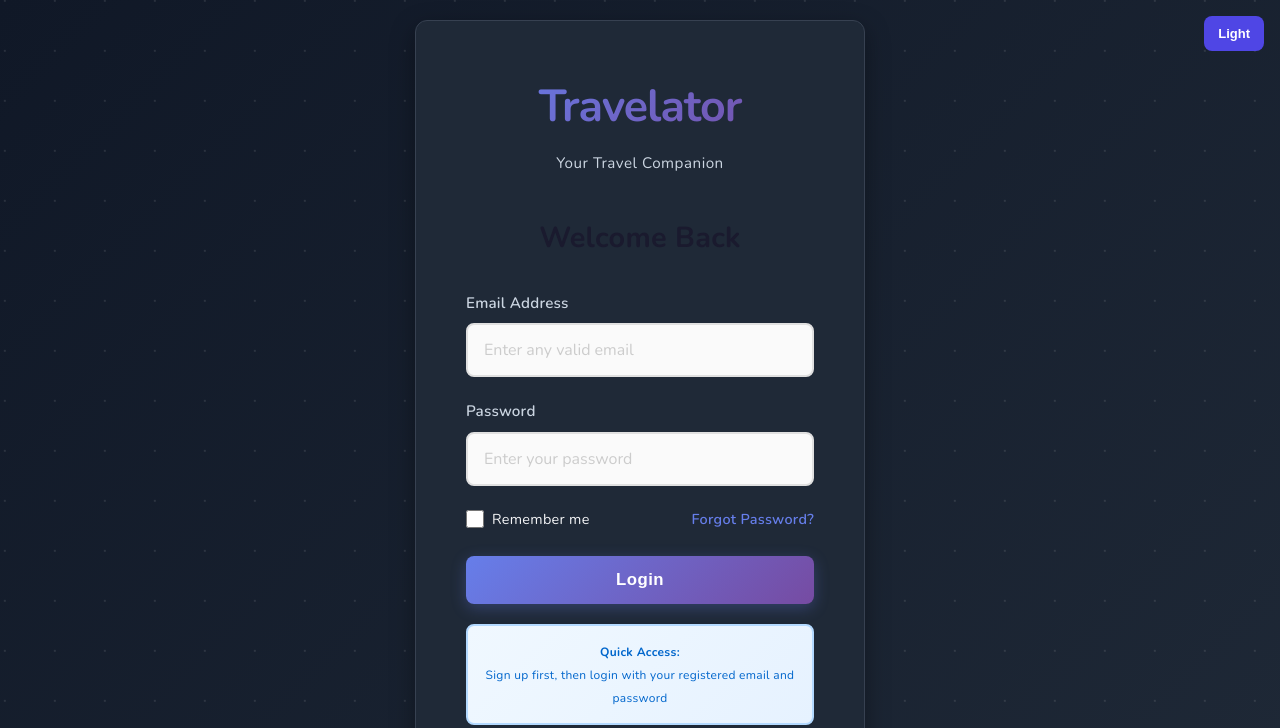
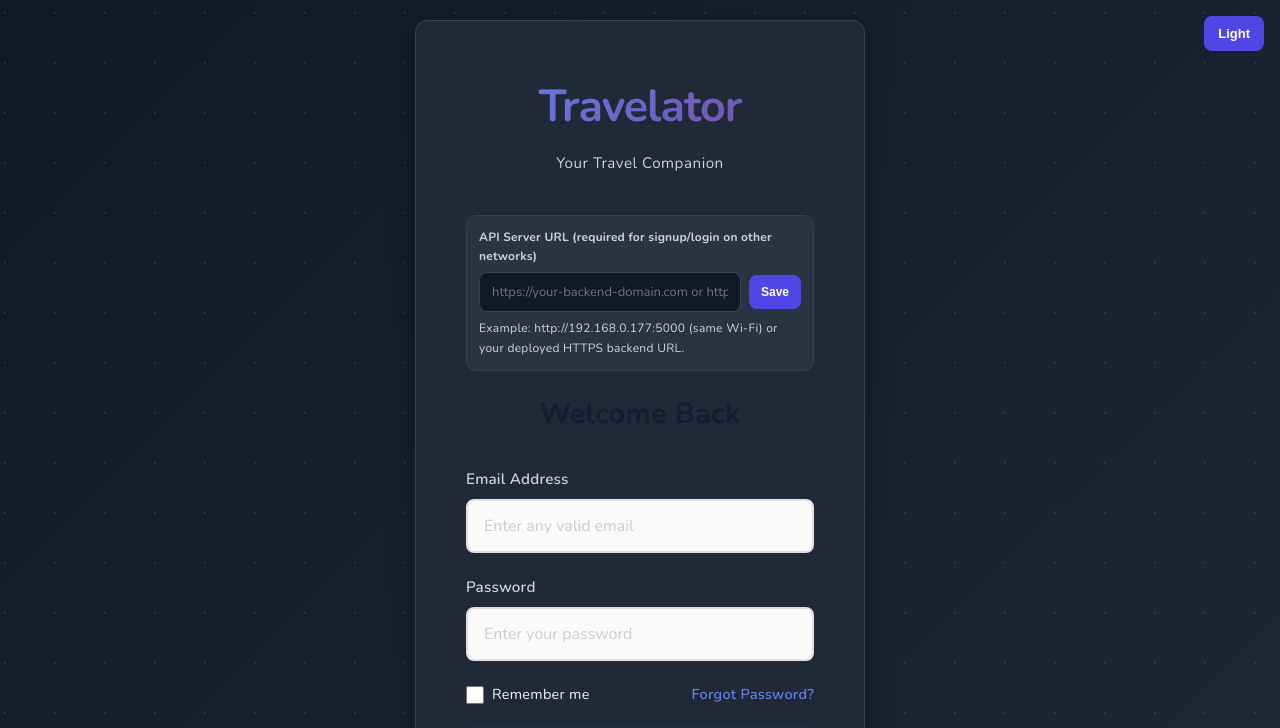
Before and after one commit to devg4035-ai/travelator, a website: page index.html in a window 1280 px wide. Both pictures are taken after a click on the button "Dark". Shown: the top 728 px of the page. Drawn offline with nearby package versions, Linux system fonts and the light colour scheme.

Commit message:
Add API server URL setting & validation
Introduce a configurable API server URL input in the login page (index.html) with styling and usage hint. Persist the value in localStorage (travelator_api_base) and provide Save/Clear actions that call window.apiConfig.detectAPIBase() when available. Add getValidatedAPIBase() in js/login.js to normalize the URL, prevent mixed-content (HTTP API from HTTPS page), and error on GitHub Pages when no API is set. Update login and signup fetch calls to use the validated API base and show user alerts for save/clear/validation results.

```diff
--- a/index.html
+++ b/index.html
@@ -72,6 +72,63 @@
             transform: translateY(-1px);
             box-shadow: 0 8px 18px rgba(102, 126, 234, 0.3);
         }
+
+        .api-server-config {
+            margin: 14px 0 20px;
+            padding: 12px;
+            border: 1px solid var(--surface-border);
+            border-radius: 10px;
+            background: rgba(148, 163, 184, 0.08);
+        }
+
+        .api-server-config label {
+            display: block;
+            margin-bottom: 6px;
+            font-size: 12px;
+            font-weight: 700;
+            color: var(--muted-color);
+            letter-spacing: 0.2px;
+        }
+
+        .api-server-row {
+            display: flex;
+            gap: 8px;
+            align-items: center;
+        }
+
+        .api-server-row input {
+            flex: 1;
+            padding: 10px 12px;
+            border: 1px solid var(--surface-border);
+            border-radius: 8px;
+            font-size: 13px;
+            font-family: inherit;
+            background: #fff;
+            color: #111827;
+        }
+
+        body.dark .api-server-row input {
+            background: #111827;
+            color: #f3f4f6;
+            border-color: #374151;
+        }
+
+        .api-server-row button {
+            border: none;
+            border-radius: 8px;
+            padding: 10px 12px;
+            background: var(--theme-btn-bg);
+            color: #fff;
+            font-size: 12px;
+            font-weight: 700;
+            cursor: pointer;
+        }
+
+        .api-server-hint {
+            margin-top: 7px;
+            font-size: 12px;
+            color: var(--muted-color);
+        }
     </style>
 </head>
 <body>
@@ -85,6 +142,15 @@
 
             <!-- Alerts -->
             <div id="alertContainer"></div>
+
+            <div class="api-server-config">
+                <label for="apiBaseInput">API Server URL (required for signup/login on other networks)</label>
+                <div class="api-server-row">
+                    <input id="apiBaseInput" type="text" placeholder="https://your-backend-domain.com or http://192.168.x.x:5000">
+                    <button type="button" id="saveApiBaseBtn">Save</button>
+                </div>
+                <p class="api-server-hint">Example: http://192.168.0.177:5000 (same Wi-Fi) or your deployed HTTPS backend URL.</p>
+            </div>
 
             <!-- Login Form -->
             <form id="loginForm" class="login-form auth-form active">
--- a/js/login.js
+++ b/js/login.js
@@ -35,6 +35,8 @@ document.addEventListener('DOMContentLoaded', function() {
     const resetForm = document.getElementById('resetForm');
     const signupPassword = document.getElementById('signupPassword');
     const authToggleLinks = document.querySelectorAll('.auth-toggle-link');
+    const apiBaseInput = document.getElementById('apiBaseInput');
+    const saveApiBaseBtn = document.getElementById('saveApiBaseBtn');
 
     // Initialize password strength indicator
     if (signupPassword) {
@@ -69,7 +71,50 @@ document.addEventListener('DOMContentLoaded', function() {
     if (localStorage.getItem(AUTH_TOKEN_KEY)) {
         window.location.href = 'dashboard.html';
     }
+
+    if (apiBaseInput) {
+        apiBaseInput.value = localStorage.getItem('travelator_api_base') || '';
+    }
+
+    if (saveApiBaseBtn) {
+        saveApiBaseBtn.addEventListener('click', function() {
+            const entered = String(apiBaseInput?.value || '').trim().replace(/\/$/, '');
+            if (!entered) {
+                localStorage.removeItem('travelator_api_base');
+                if (window.apiConfig && typeof window.apiConfig.detectAPIBase === 'function') {
+                    window.apiConfig.detectAPIBase();
+                }
+                showAlert('API server URL cleared.', 'info');
+                return;
+            }
+
+            if (!/^https?:\/\//i.test(entered)) {
+                showAlert('API URL must start with http:// or https://', 'error');
+                return;
+            }
+
+            localStorage.setItem('travelator_api_base', entered);
+            if (window.apiConfig && typeof window.apiConfig.detectAPIBase === 'function') {
+                window.apiConfig.detectAPIBase();
+            }
+            showAlert('API server URL saved.', 'success');
+        });
+    }
 });
+
+function getValidatedAPIBase() {
+    const apiBase = String(getAPIBase() || '').trim().replace(/\/$/, '');
+
+    if (!apiBase && window.location.hostname.includes('github.io')) {
+        throw new Error('Set API Server URL first. GitHub Pages cannot host Node API.');
+    }
+
+    if (window.location.protocol === 'https:' && apiBase.startsWith('http://')) {
+        throw new Error('HTTPS page cannot call HTTP API (mixed content blocked). Use HTTPS backend URL.');
+    }
+
+    return apiBase;
+}
 
 // Handle login
 async function handleLogin(e) {
@@ -86,7 +131,8 @@ async function handleLogin(e) {
     }
 
     try {
-        const response = await fetch(`${getAPIBase()}/login`, {
+        const apiBase = getValidatedAPIBase();
+        const response = await fetch(`${apiBase}/login`, {
             method: 'POST',
             headers: {
                 'Content-Type': 'application/json',
@@ -139,7 +185,8 @@ async function handleSignup(e) {
     }
 
     try {
-        const response = await fetch(`${getAPIBase()}/register`, {
+        const apiBase = getValidatedAPIBase();
+        const response = await fetch(`${apiBase}/register`, {
             method: 'POST',
             headers: {
                 'Content-Type': 'application/json',
```
